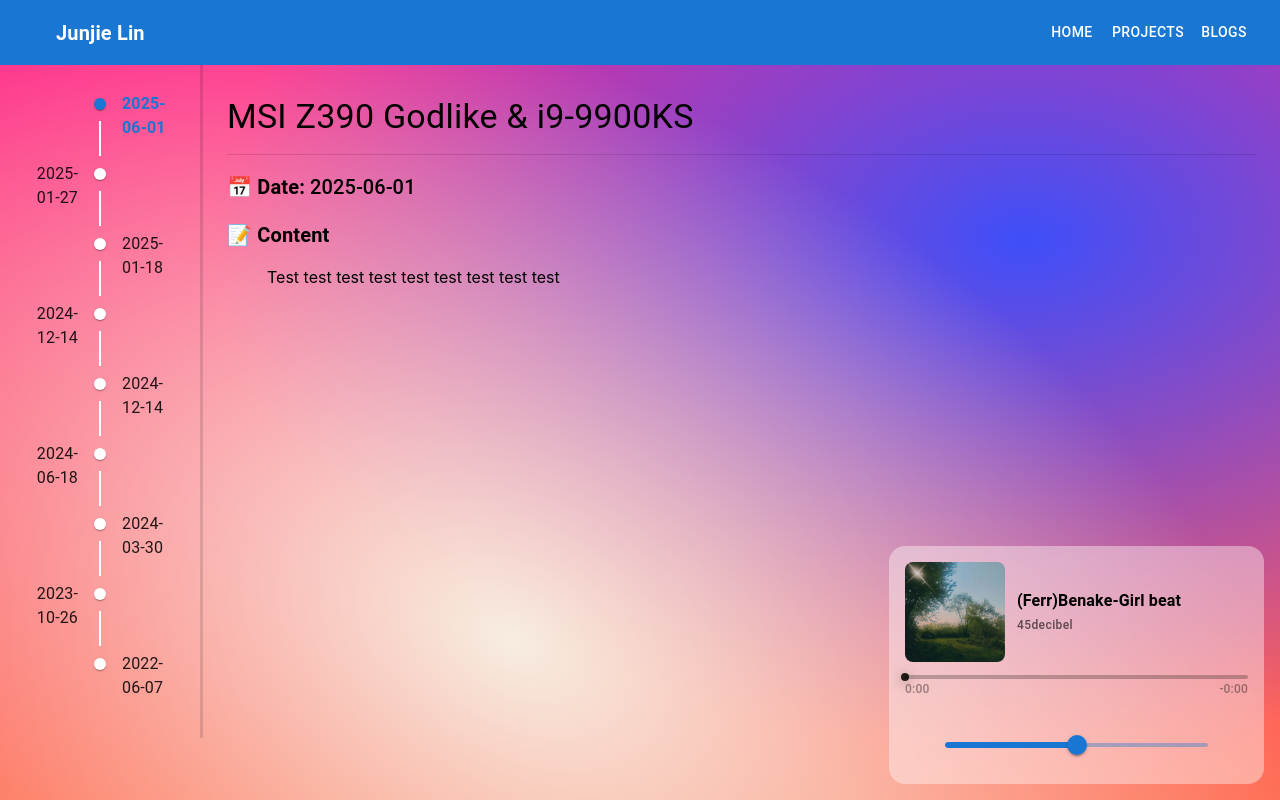
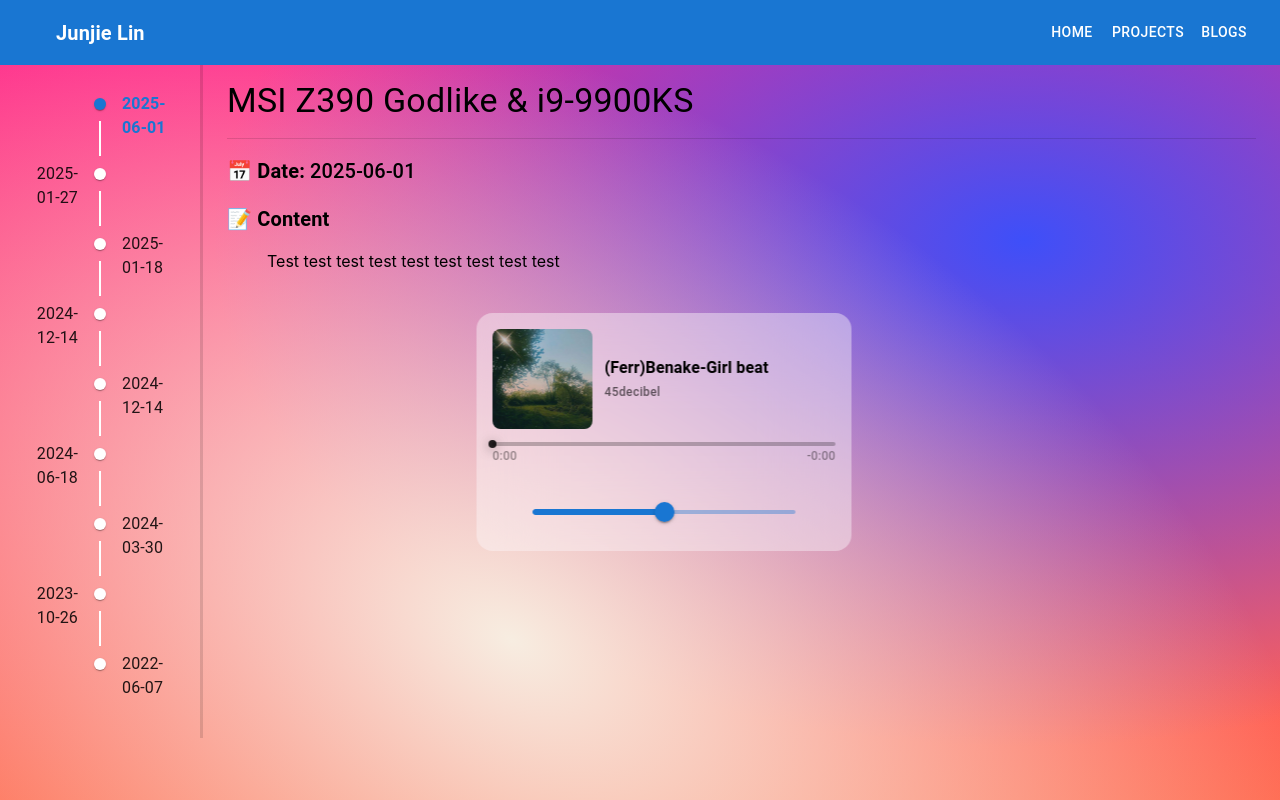
Before and after one commit to junzilla/junzilla.github.io, a React (Create React App) app: page /blogs in a window 1280 px wide. Built offline with nearby package versions, Linux system fonts and the light colour scheme; some icons are missing.

Commit message:
Add drawer for ProjectPage

```diff
--- a/src/components/AppBarTop.js
+++ b/src/components/AppBarTop.js
@@ -57,7 +57,7 @@
                 color="inherit"
                 edge="end"
                 onClick={toggleDrawer(true)}
-                sx={{ position: "absolute", right: 16 }}
+                sx={{ position: "absolute", right: 24 }}
               >
                 <MoreHorizIcon />
               </IconButton>
--- a/src/data/projects.json
+++ b/src/data/projects.json
@@ -221,6 +221,7 @@
       "hardware": [
         "MacBook",
         "iPhone 14 Pro Max",
+        "iPhone 8",
         "iPad 9"
       ],
       "software": [
--- a/src/pages/BlogPage.js
+++ b/src/pages/BlogPage.js
@@ -3,8 +3,10 @@
 import blogs from "../data/blogs.json";
 import BlogDetail from "../components/BlogDetail";
 import BlogWallPaper from '../components/BlogWallPaper';
+import MusicNoteIcon from '@mui/icons-material/MusicNote';
 import MusicPlayerSlider from "../components/MusicPlayer";
-import { Box, Typography } from "@mui/material";
+import { Box, Typography, IconButton } from "@mui/material";
+import useMediaQuery from '@mui/material/useMediaQuery';
 import {
     Timeline,
     TimelineItem,
@@ -13,10 +15,15 @@
     TimelineContent,
     TimelineDot,
 } from '@mui/lab';
+import { useTheme } from "@mui/material/styles";
+
 
 const BlogPage = () => {
     const sortedBlogs = [...blogs].sort((a, b) => new Date(b.date) - new Date(a.date));
     const [selectedBlog, setSelectedBlog] = useState(sortedBlogs[0]);
+    const theme = useTheme();
+    const isMobile = useMediaQuery(theme.breakpoints.down("sm")); // 小于600px 为 mobile
+    const [showPlayer, setShowPlayer] = useState(false);
 
 
     return (
@@ -57,18 +64,41 @@
             </Box>
 
             {/* 右侧Blog细节 */}
-            <Box sx={{ flexGrow: 1, paddingLeft: 3, paddingRight: 3, paddingBottom: 3, mt: 12, }}>
+            <Box sx={{ flexGrow: 1, paddingLeft: 3, paddingRight: 3, paddingBottom: 3, mt: 10 }}>
                 <BlogDetail blog={selectedBlog} />
                 <BlogWallPaper />
             </Box>
-            <Box sx={{
-                position: 'fixed',
-                bottom: -8,
-                right: 16,
-                zIndex: 10,
-            }}>
-                <MusicPlayerSlider />
-            </Box>
+
+            {/* Music Note Icon  */}
+            {isMobile && (
+                <Box sx={{ position: 'fixed', bottom: 16, right: 16, zIndex: 20 }}>
+                    <IconButton
+                        color="primary"
+                        onClick={() => setShowPlayer((prev) => !prev)}
+                        sx={{
+                            backgroundColor: "white",
+                            border: "1px solid #ccc",
+                            "&:hover": {
+                                backgroundColor: "#f0f0f0"
+                            }
+                        }}
+                    >
+                        <MusicNoteIcon fontSize="small" />
+                    </IconButton>
+                </Box>
+            )}
+            {/* If MusicNoteIcon == 1, show Player */}
+            {(!isMobile || showPlayer) && (
+                <Box sx={{
+                    position: 'fixed',
+                    top: '50%',
+                    left: '50%',
+                    transform: 'translate(-50%, -50%)',
+                    zIndex: 20
+                }}>
+                    <MusicPlayerSlider />
+                </Box>
+            )}
         </Box>
     );
 };
--- a/src/pages/ProjectPage.js
+++ b/src/pages/ProjectPage.js
@@ -2,20 +2,30 @@
 import React, { useState } from "react";
 import projects from "../data/projects.json";
 import ProjectDetail from "../components/ProjectDetail";
-import { Box, List, ListItem, ListItemButton, ListItemText, Divider } from "@mui/material";
+import { Box, List, ListItem, ListItemButton, ListItemText, Divider, Drawer, IconButton } from "@mui/material";
+import MenuIcon from "@mui/icons-material/Menu";
+import useMediaQuery from '@mui/material/useMediaQuery';
+import { useTheme } from "@mui/material/styles";
+
 
 const ProjectPage = () => {
   const [selectedProject, setSelectedProject] = useState(projects[0]);
+  const [drawerOpen, setDrawerOpen] = useState(false);
 
-  return (
-    <Box sx={{ display: "fixed", height: "100%" }}>
-      {/* 左侧导航 */}
-      <Box sx={{ width: 200, borderRight: 3, borderColor: "divider", mt: 7 }}>
+  const theme = useTheme();
+  const isMobile = useMediaQuery(theme.breakpoints.down("sm")); // 小于600px 为 mobile
+
+  const drawerContent = (
+    <Box sx={{ width: 200, mt: 7 }}>
       <List>
         {projects.map((proj, index) => (
           <React.Fragment key={proj.id}>
             <ListItem disablePadding>
-                <ListItemButton onClick={() => setSelectedProject(proj)}
+              <ListItemButton
+                onClick={() => {
+                  setSelectedProject(proj);
+                  setDrawerOpen(false); //点击后关闭抽屉
+                }}
                 selected={selectedProject.id === proj.id}
                 sx={{
                   '&.Mui-selected': {
@@ -35,11 +45,39 @@
         ))}
       </List>
     </Box>
+  )
 
-      {/* 右侧展示 */}
-      <Box sx={{ flexGrow: 1, paddingLeft: 3, paddingRight: 3, paddingBottom: 3, mt: 12 }}>
+  return (
+    <Box sx={{ display: "flex" }}>
+      {/* 左侧导航：桌面端显示 / 移动端隐藏 */}
+      {!isMobile && (
+        <Box sx={{ width: 200, borderRight: 3, borderColor: "divider", mt: 8 }}>
+          {drawerContent}
+        </Box>
+      )}
+
+      {/* 右侧内容 */}
+      <Box sx={{ flexGrow: 1, paddingLeft: 3, paddingRight: 3, paddingBottom: 3, mt: 10 }}>
+        {/* 移动端菜单按钮 */}
+        {isMobile && (
+          <IconButton onClick={() => setDrawerOpen(true)} sx={{ ml: -1, color: "#1976d2" }} >
+            <MenuIcon />
+          </IconButton>
+        )}
+
+        {/* 项目内容 */}
         <ProjectDetail project={selectedProject} />
       </Box>
+
+      {/* 移动端 Drawer */}
+      <Drawer
+        anchor="left"
+        open={drawerOpen}
+        onClose={() => setDrawerOpen(false)}
+        ModalProps={{ keepMounted: true }}
+      >
+        {drawerContent}
+      </Drawer>
     </Box>
   );
 };
```
Lines whose indentation alone changed are shown as unchanged.
